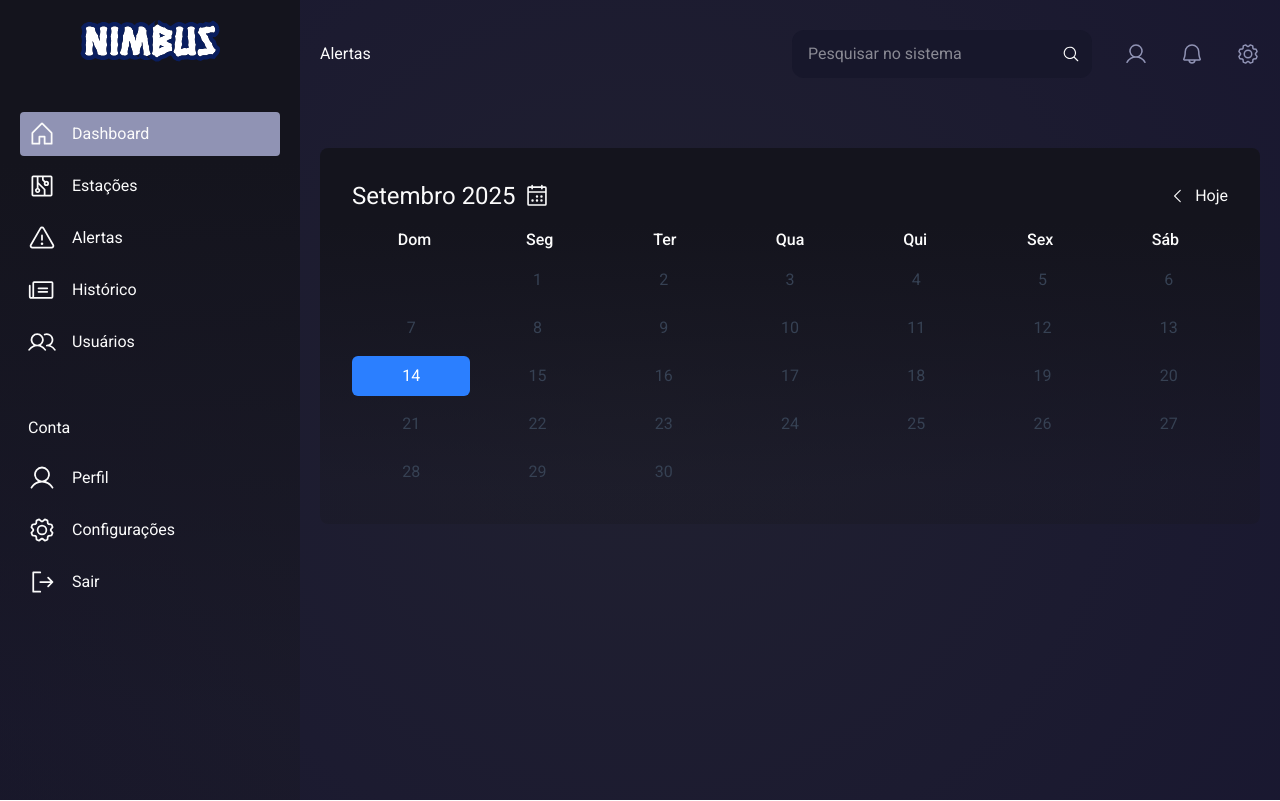
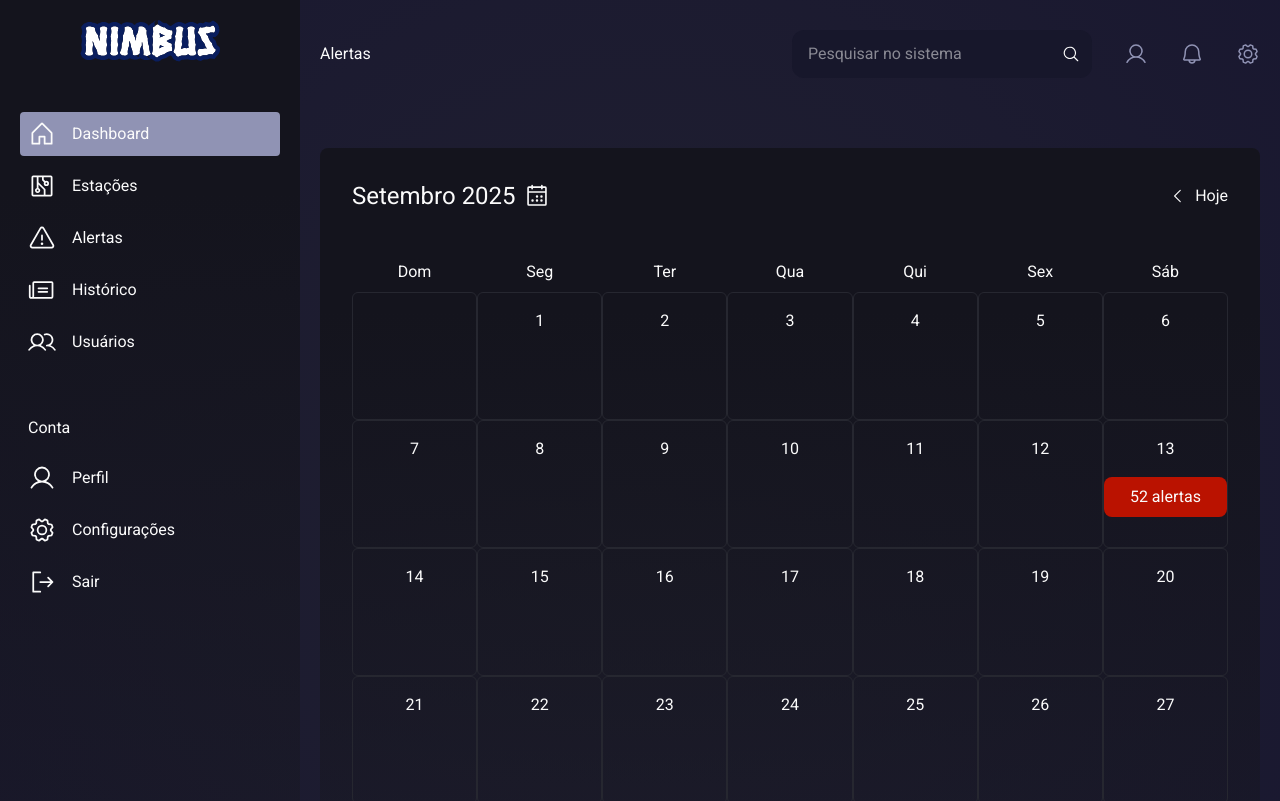
Before and after one commit to FR0M-ZER0/nimbus-front, a React (Vite) app: page /admin/alerts in a window 1280 px wide. Shown: the top 801 px of the page. Built offline with nearby package versions, Linux system fonts and the light colour scheme.

Commit message:
style[F0-55]: Ajusta estilo da tabela

```diff
--- a/src/components/Calendar.jsx
+++ b/src/components/Calendar.jsx
@@ -46,7 +46,7 @@ function Calendar() {
                 </div>
             </div>
 
-            <div className="grid grid-cols-7 text-center font-medium mb-2">
+            <div className="grid grid-cols-7 text-center mb-2 mt-12">
                 <div>Dom</div>
                 <div>Seg</div>
                 <div>Ter</div>
@@ -56,17 +56,21 @@ function Calendar() {
                 <div>Sáb</div>
             </div>
 
-            <div className="grid grid-cols-7 gap-2 text-center">
+            <div className="grid grid-cols-7 text-center">
                 {weeks.map((week, index) => (
                     <React.Fragment key={index}>
                         {week.map((day, i) => (
                             <div
                                 key={i}
-                                className={`h-10 flex items-center justify-center rounded-md ${
-                                    day === today.getDate() ? 'bg-blue-500 text-white' : 'text-gray-700'
-                                }`}
+                                className={`flex flex-col items-center rounded-md py-4 h-32 border-1 border-[#262730]`}
                             >
                                 {day || ''}
+                                {
+                                    day === 13 &&
+                                    <div className='flex justify-center items-center w-full red-color-bg rounded-lg py-2 px-1 mt-4'>
+                                        <p>52 alertas</p>
+                                    </div>
+                                }
                             </div>
                         ))}
                     </React.Fragment>
```
